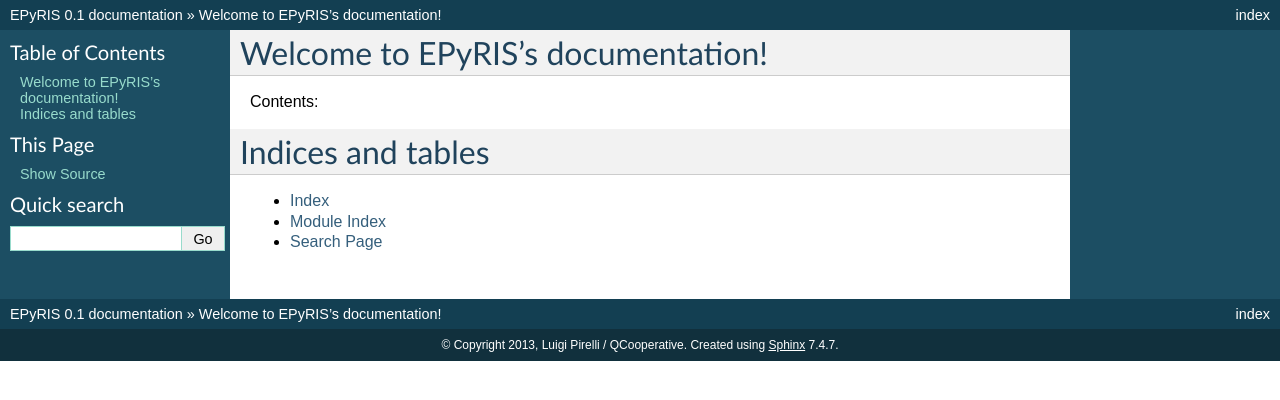
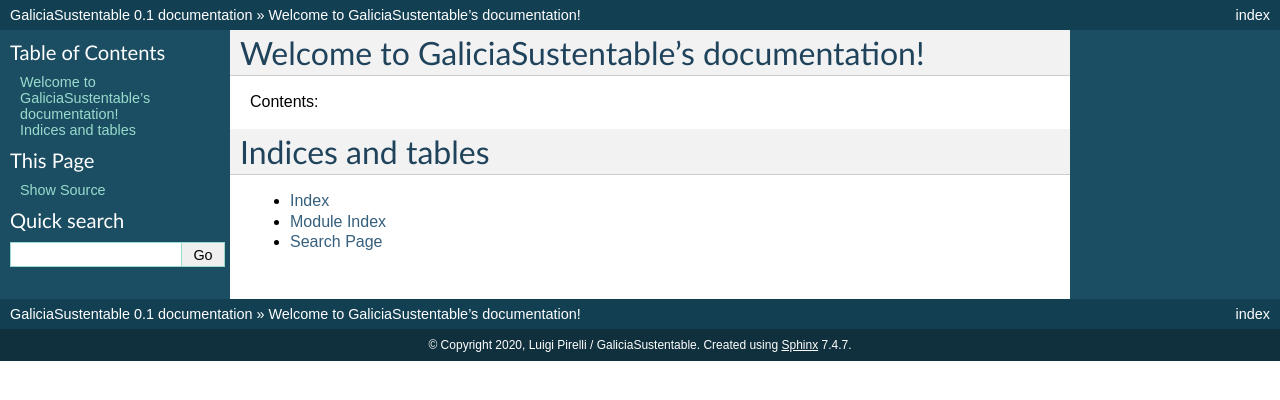
Before and after one commit to luipir/qgis-galiciasustentable-plugin, a Sphinx documentation site: the page built from galiciasustentable/help/source/index.rst, in a window 1280 px wide. Shown: the top 400 px of the page. Built offline with Sphinx 7.4.7, drawn with Linux system fonts in a browser that asks for light colours; formulas are drawn with MathJax 3.

Commit message:
removed references to EPyRIS

```diff
--- a/galiciasustentable/help/source/conf.py
+++ b/galiciasustentable/help/source/conf.py
@@ -1,6 +1,6 @@
 # -*- coding: utf-8 -*-
 #
-# EPyRIS documentation build configuration file, created by
+# GaliciaSustentable documentation build configuration file, created by
 # sphinx-quickstart on Sun Feb 12 17:11:03 2012.
 #
 # This file is execfile()d with the current directory set to its containing dir.
@@ -40,8 +40,8 @@
 master_doc = 'index'
 
 # General information about the project.
-project = u'EPyRIS'
-copyright = u'2013, Luigi Pirelli / QCooperative'
+project = u'GaliciaSustentable'
+copyright = u'2020, Luigi Pirelli / GaliciaSustentable'
 
 # The version info for the project you're documenting, acts as replacement for
 # |version| and |release|, also used in various other places throughout the
@@ -178,8 +178,8 @@
 # Grouping the document tree into LaTeX files. List of tuples
 # (source start file, target name, title, author, documentclass [howto/manual]).
 latex_documents = [
-  ('index', 'EPyRIS.tex', u'EPyRIS Documentation',
-   u'Luigi Pirelli / QCooperative', 'manual'),
+  ('index', 'GaliciaSustentable.tex', u'GaliciaSustentable Documentation',
+   u'Luigi Pirelli / GaliciaSustentable', 'manual'),
 ]
 
 # The name of an image file (relative to this directory) to place at the top of
@@ -211,6 +211,6 @@
 # One entry per manual page. List of tuples
 # (source start file, name, description, authors, manual section).
 man_pages = [
-    ('index', 'TemplateClass', u'EPyRIS Documentation',
-     [u'Luigi Pirelli / QCooperative'], 1)
+    ('index', 'TemplateClass', u'GaliciaSustentable Documentation',
+     [u'Luigi Pirelli / GaliciaSustentable'], 1)
 ]
--- a/galiciasustentable/help/source/index.rst
+++ b/galiciasustentable/help/source/index.rst
@@ -1,9 +1,9 @@
-.. EPyRIS documentation master file, created by
+.. GaliciaSustentable documentation master file, created by
    sphinx-quickstart on Sun Feb 12 17:11:03 2012.
    You can adapt this file completely to your liking, but it should at least
    contain the root `toctree` directive.
 
-Welcome to EPyRIS's documentation!
+Welcome to GaliciaSustentable's documentation!
 ============================================
 
 Contents:
```
Also changed, not shown: 3 other files.
